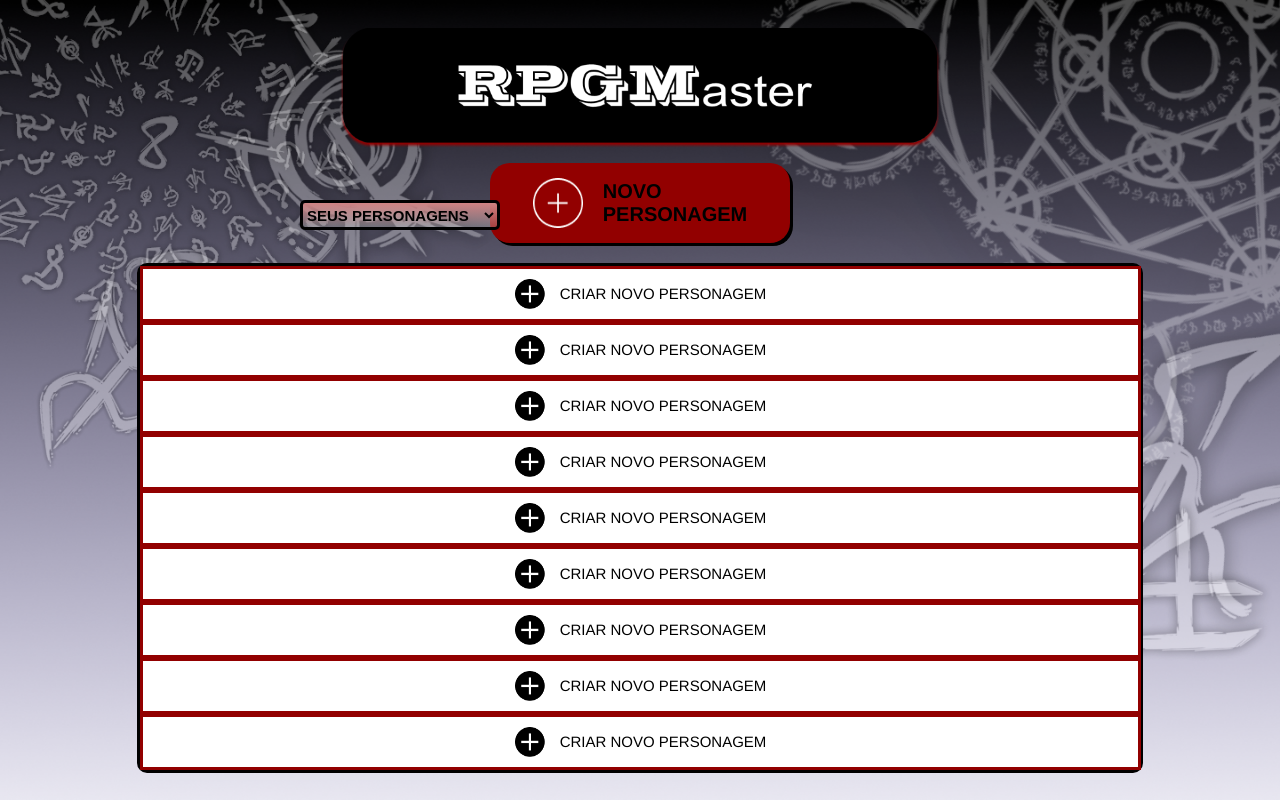
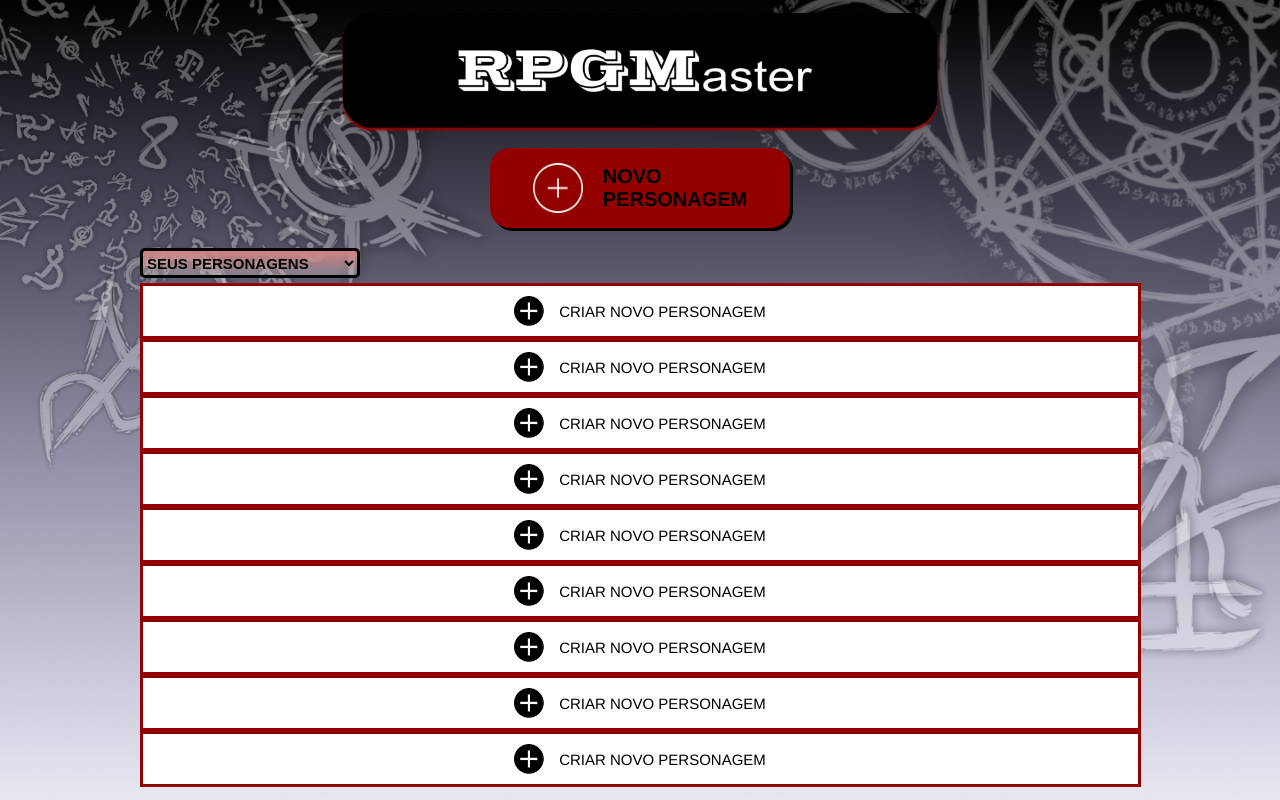
Before and after one commit to AmandaTSantos18/projeto-rpg, a PHP site: page /tela4lista.html in a window 1280 px wide. Run offline with PHP 8.4, Linux system fonts and the light colour scheme.

Commit message:
Update estilotela4lista.css

```diff
--- a/css/estilotela4lista.css
+++ b/css/estilotela4lista.css
@@ -49,14 +49,6 @@ body
     margin-right: 20px;
 }
 
-.quadradao
-{
-    width: 1000px;
-    height: 504px;
-
-    border-style: solid;
-    border-radius: 10px;
-}
 
 .personagem
 {
@@ -91,11 +83,10 @@ a
 
 .epadrao
 {
-    width: 200px;
-    height: 30px;;
-    position: absolute;
-    top: 200px;
-    left: 300px;
+    width: 220px;
+    height: 30px;
+    margin-left: -780px;
+    margin-bottom: 5px;
     border: solid black 3px;
     border-radius: 5px;
     background: linear-gradient(rgba(207, 131, 131, 1) , rgba(217, 217, 217, 0.3));
```
